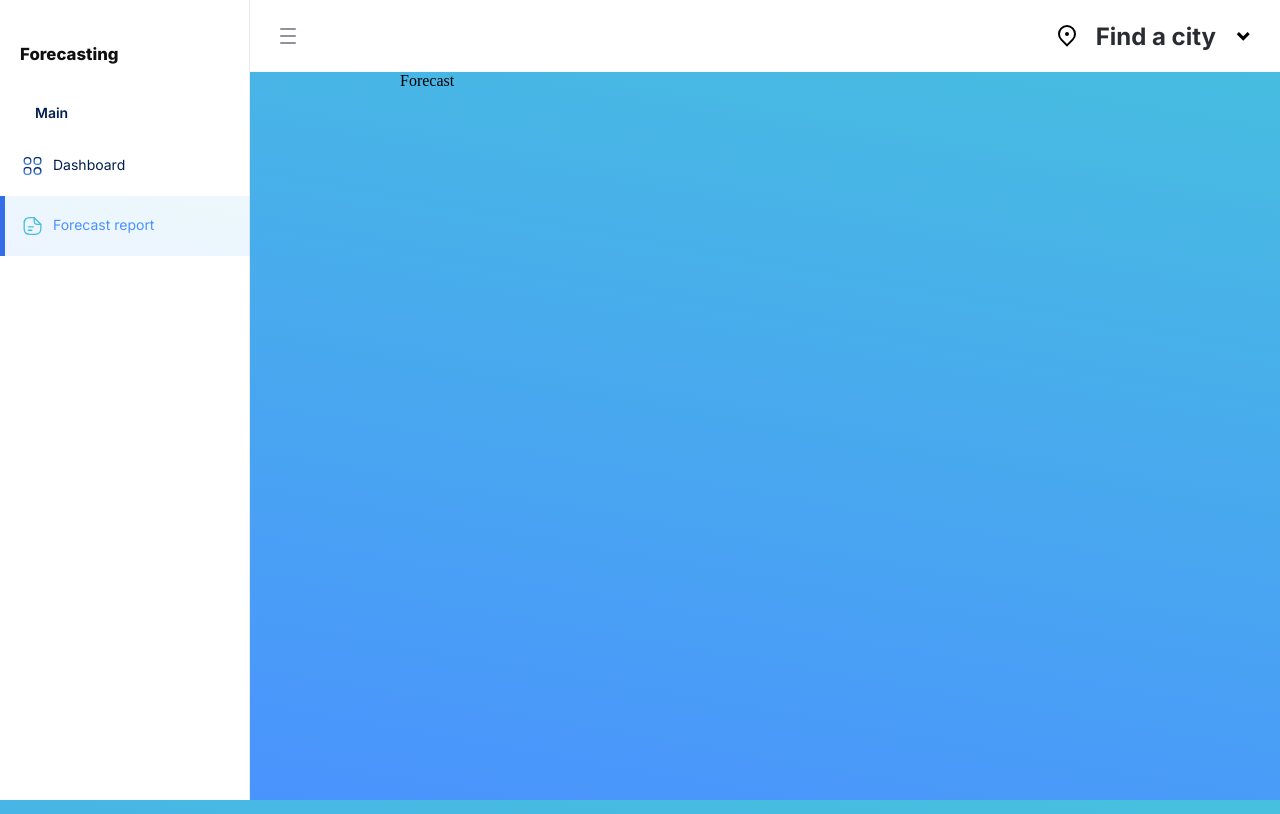
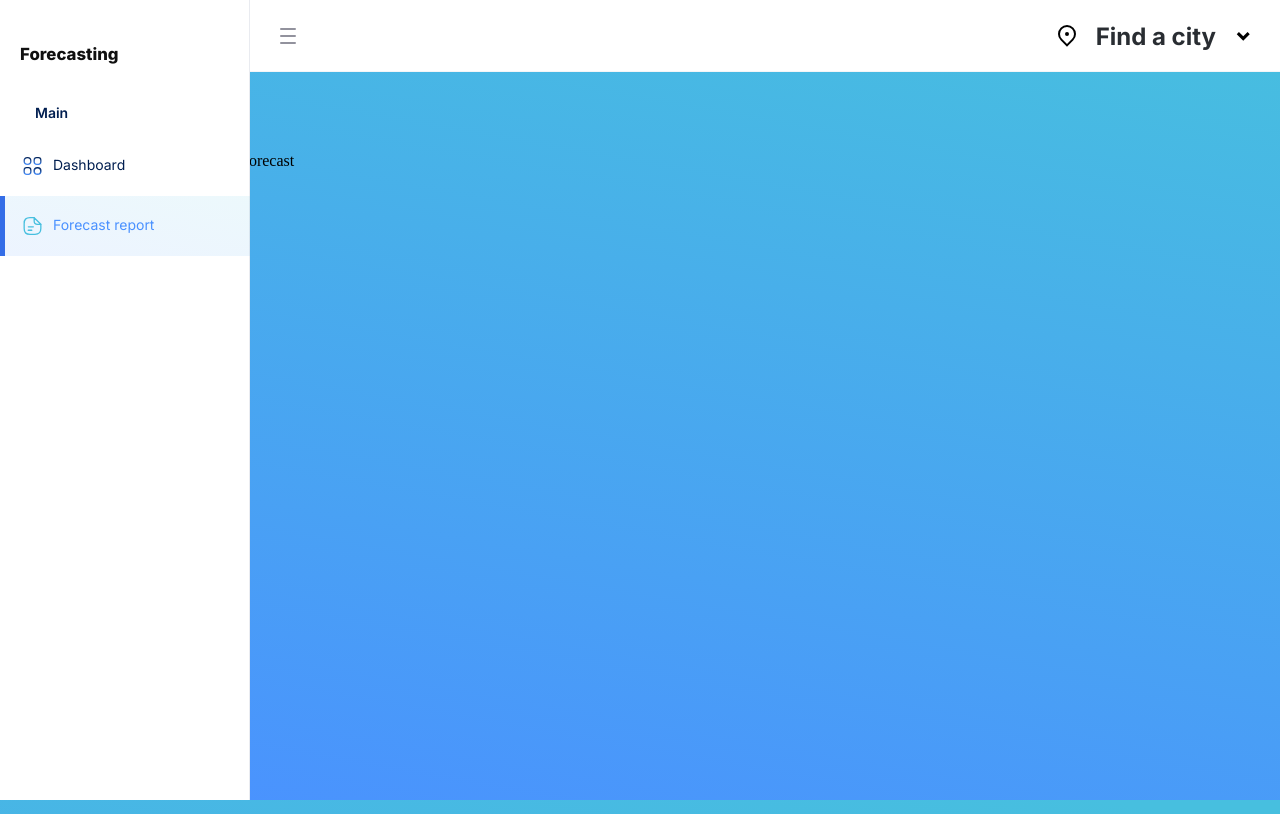
Before and after one commit to AgustinJaime99/weather-app, a Next.js app: page /forecast in a window 1280 px wide. Built offline with nearby package versions, Linux system fonts and the light colour scheme; no server answers.

Commit message:
Fix: In first load can not select a city fav to search it

```diff
--- a/components/common/SearchInput.tsx
+++ b/components/common/SearchInput.tsx
@@ -21,11 +21,13 @@ export const SearchInput = ({ visible, close }: Props) => {
   const { data, isSuccess } = useGetWeatherByNameQuery(mainCityName, { skip: shouldSkip })
 
   useEffect(() => {
-    console.log(data)
+    if (mainCityName !== 'Melbourne') {
+      setShouldSkip(false)
+    }
     if (isSuccess) {
       dispatch(changeCoord({ lat: data[0]?.lat, lon: data[0]?.lon }))
     }
-  }, [data, dispatch])
+  }, [data, dispatch, mainCityName])
 
   const onSubmit = (e: React.FormEvent<HTMLFormElement>) => {
     e.preventDefault();
--- a/pages/forecast.tsx
+++ b/pages/forecast.tsx
@@ -10,7 +10,7 @@ export default function Forecast() {
         <meta name="viewport" content="width=device-width, initial-scale=1" />
         <link rel="icon" href="/favicon.ico" />
       </Head>
-      <div style={{ height: '92.8vh', marginLeft: '25rem' }}>
+      <div className='main'>
         Forecast
       </div>
     </>
```
